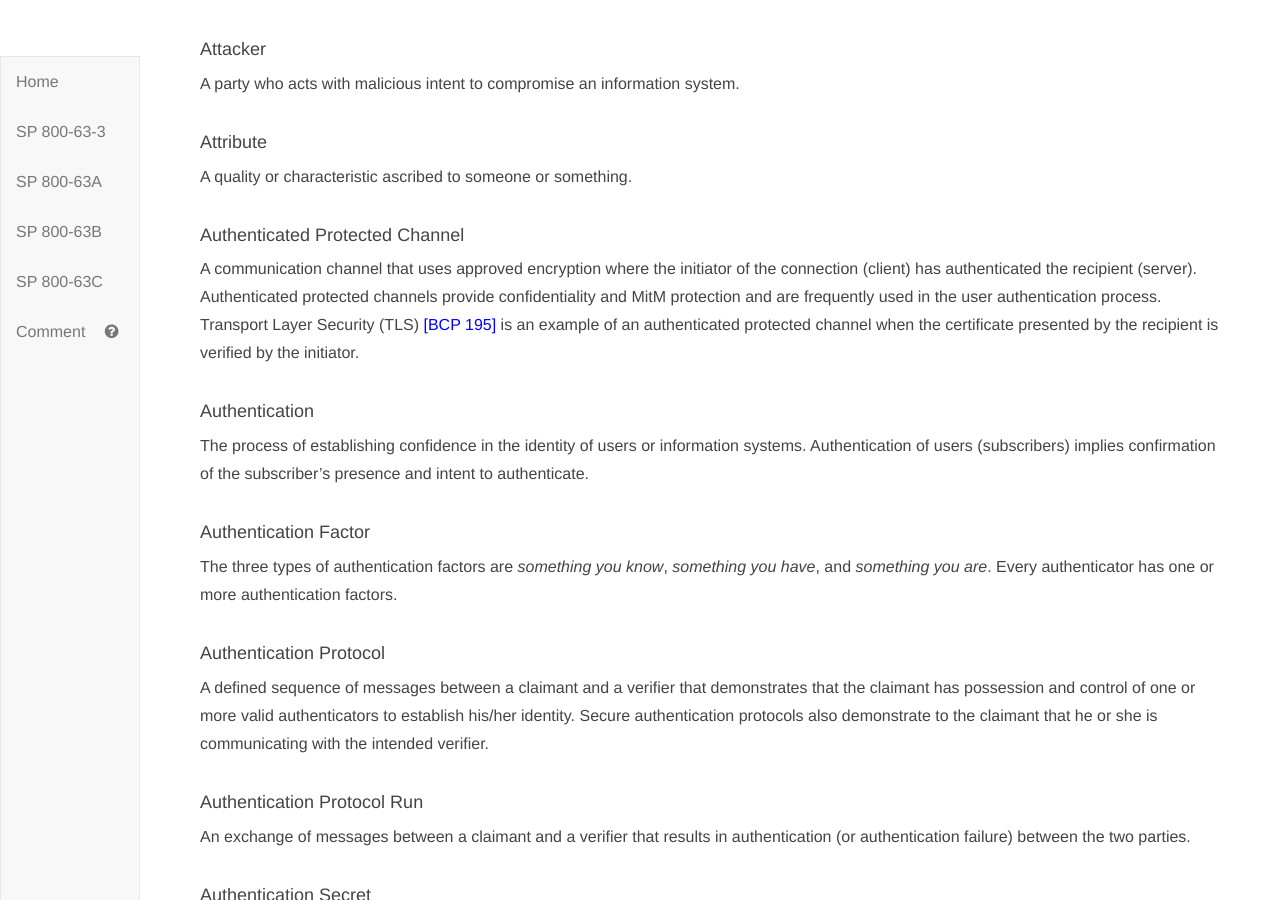
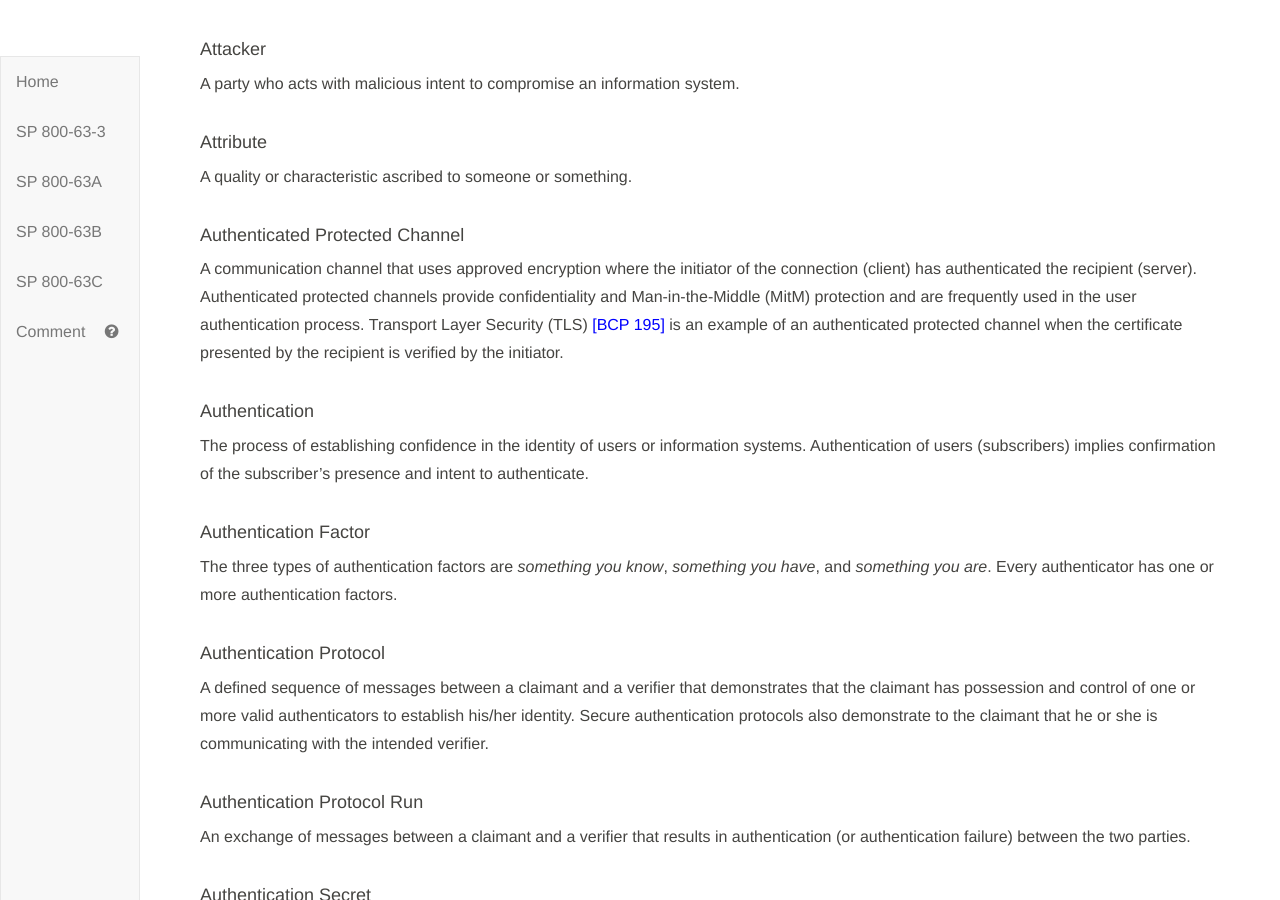
Before and after one commit to usnistgov/800-63-3, a Jekyll site: the page built from sp800-63b/sec3_definitions.md, in a window 1280 px wide and 900 px high, scrolled down 934 px. Built offline with Jekyll 4.4.1, drawn with Linux system fonts in a browser that asks for light colours; our own code applies the rules of GitHub Pages for plain Markdown files.

Commit message:
Introduce MitM definition at first use. Fixes #661.

```diff
--- a/sp800-63b/sec3_definitions.md
+++ b/sp800-63b/sec3_definitions.md
@@ -30,7 +30,7 @@
 A quality or characteristic ascribed to someone or something.
 
 #### Authenticated Protected Channel
-A communication channel that uses approved encryption where the initiator of the connection (client) has authenticated the recipient (server). Authenticated protected channels provide confidentiality and MitM protection and are frequently used in the user authentication process. Transport Layer Security (TLS) [[BCP 195]](#bcp195) is an example of an authenticated protected channel when the certificate presented by the recipient is verified by the initiator.
+A communication channel that uses approved encryption where the initiator of the connection (client) has authenticated the recipient (server). Authenticated protected channels provide confidentiality and Man-in-the-Middle (MitM) protection and are frequently used in the user authentication process. Transport Layer Security (TLS) [[BCP 195]](#bcp195) is an example of an authenticated protected channel when the certificate presented by the recipient is verified by the initiator.
 
 #### Authentication
 The process of establishing confidence in the identity of users or information systems. Authentication of users (subscribers) implies confirmation of the subscriber's presence and intent to authenticate.
```
